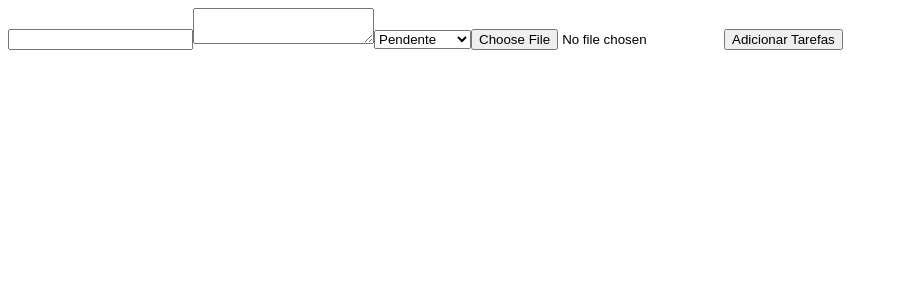
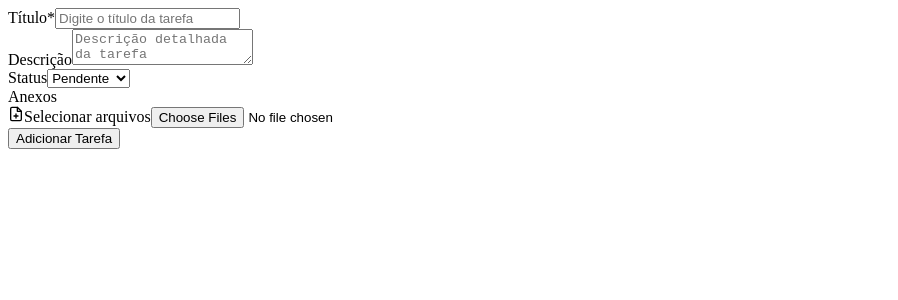
Before and after one commit to scasseca8/Gerenciador-Tarefas, a React (Vite) app in the folder frontend/: page / in a window 1280 px wide. Shown: the top 300 px of the page, without its empty margins (0-898 px from the left). Built offline with nearby package versions, Linux system fonts and the light colour scheme.

Commit message:
feat: Fazendo a inserção de tarefas

```diff
--- a/frontend/src/components/TodoForm.jsx
+++ b/frontend/src/components/TodoForm.jsx
@@ -1,21 +1,173 @@
 import React, { useState } from "react";
+import api from "../services/api";
 
-export default function TodoForm() {
+export default function TodoForm({ onTaskAdded, showToast }) {
+  const [title, setTitle] = useState("");
+  const [description, setDescription] = useState("");
+  const [statusTask, setStatusTask] = useState("Pendente");
+  const [files, setFiles] = useState([]);
+  const [isSubmitting, setIsSubmitting] = useState(false);
+  const [fileNames, setFileNames] = useState([]);
+
+  const handleFileChange = (e) => {
+    const selectedFiles = Array.from(e.target.files);
+    setFiles(selectedFiles);
+    setFileNames(selectedFiles.map(file => file.name));
+  };
+
+  const removeFile = (index) => {
+    const updatedFiles = [...files];
+    updatedFiles.splice(index, 1);
+    setFiles(updatedFiles);
+
+    const updatedNames = [...fileNames];
+    updatedNames.splice(index, 1);
+    setFileNames(updatedNames);
+  };
+
+  async function createTasks(e) {
+    e.preventDefault();
+
+    if (!title.trim()) {
+      showToast("O título da tarefa é obrigatório.", "error");
+      return;
+    }
+
+    setIsSubmitting(true);
+
+    const formData = new FormData();
+    formData.append("title", title);
+    formData.append("description", description);
+    formData.append("status", statusTask);
+
+    if (files.length > 0) {
+      for (let i = 0; i < files.length; i++) {
+        formData.append("files", files[i]);
+      }
+    }
+
+    try {
+      await api.post("/tasks", formData, {
+        headers: {
+          "Content-Type": "multipart/form-data",
+        },
+      });
+
+      setTitle("");
+      setDescription("");
+      setStatusTask("Pendente");
+      setFiles([]);
+      setFileNames([]);
+
+      onTaskAdded();
+    } catch (error) {
+      console.error("Erro ao adicionar tarefa:", error);
+      showToast("Erro ao adicionar tarefa. Tente novamente.", "error");
+    } finally {
+      setIsSubmitting(false);
+    }
+  }
 
   return (
-    <form action="">
-      <input type="text" />
-      <textarea></textarea>
-      <select name="" id="">
-        <optgroup label="Estados">
-          <option value="Pendente"> Pendente
-          </option>
-          <option value="Concluído"> Concluído
-          </option>
-        </optgroup>
-      </select>
-      <input type="file" />
-      <button>Adicionar Tarefas</button>
+    <form onSubmit={createTasks} className="todo-form">
+      <div className="form-group">
+        <label htmlFor="title">Título*</label>
+        <input
+          type="text"
+          name="title"
+          id="title"
+          placeholder="Digite o título da tarefa"
+          value={title}
+          onChange={(e) => setTitle(e.target.value)}
+          required
+          disabled={isSubmitting}
+        />
+      </div>
+
+      <div className="form-group">
+        <label htmlFor="description">Descrição</label>
+        <textarea
+          name="description"
+          id="description"
+          placeholder="Descrição detalhada da tarefa"
+          value={description}
+          onChange={(e) => setDescription(e.target.value)}
+          disabled={isSubmitting}
+        ></textarea>
+      </div>
+
+      <div className="form-group">
+        <label htmlFor="status">Status</label>
+        <select
+          name="status"
+          id="status"
+          value={statusTask}
+          onChange={(e) => setStatusTask(e.target.value)}
+          disabled={isSubmitting}
+        >
+          <option value="Pendente">Pendente</option>
+          <option value="Concluído">Concluído</option>
+        </select>
+      </div>
+
+      <div className="form-group">
+        <label htmlFor="files">Anexos</label>
+        <div className="file-input-container">
+          <label htmlFor="files" className="file-input-label">
+            <svg xmlns="http://www.w3.org/2000/svg" width="16" height="16" viewBox="0 0 24 24" fill="none" stroke="currentColor" strokeWidth="2" strokeLinecap="round" strokeLinejoin="round">
+              <path d="M14 2H6a2 2 0 0 0-2 2v16a2 2 0 0 0 2 2h12a2 2 0 0 0 2-2V8z"></path>
+              <polyline points="14 2 14 8 20 8"></polyline>
+              <line x1="12" y1="18" x2="12" y2="12"></line>
+              <line x1="9" y1="15" x2="15" y2="15"></line>
+            </svg>
+            Selecionar arquivos
+          </label>
+          <input
+            type="file"
+            id="files"
+            accept=".png,.jpg,.pdf"
+            multiple
+            onChange={handleFileChange}
+            disabled={isSubmitting}
+            className="file-input"
+          />
+        </div>
+
+        {fileNames.length > 0 && (
+          <div className="selected-files">
+            <p>Arquivos selecionados:</p>
+            <ul className="file-list">
+              {fileNames.map((name, index) => (
+                <li key={index} className="file-item">
+                  <span>{name}</span>
+                  <button
+                    type="button"
+                    className="remove-file-btn"
+                    onClick={() => removeFile(index)}
+                    disabled={isSubmitting}
+                  >
+                    &times;
+                  </button>
+                </li>
+              ))}
+            </ul>
+          </div>
+        )}
+      </div>
+
+      <button
+        type="submit"
+        className={`submit-button ${isSubmitting ? 'submitting' : ''}`}
+        disabled={isSubmitting}
+      >
+        {isSubmitting ? (
+          <>
+            <span>Adicionando...</span>
+          </>
+        ) : (
+          "Adicionar Tarefa"
+        )}
+      </button>
     </form>
   );
 }
```
